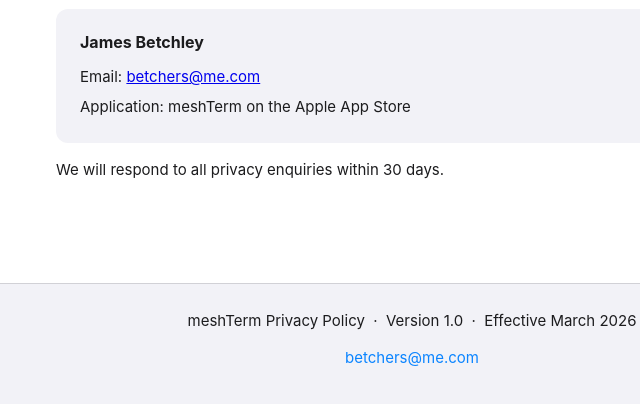
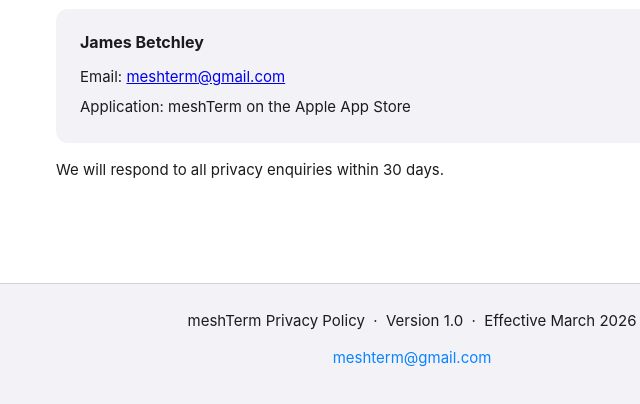
Before and after one commit to JBetchGH/meshTerm-legal, a plain HTML site: page index.html in a window 1280 px wide. Shown: the part 5328-5732 px from the top of the page, 228-868 px from the left. Drawn offline with Linux system fonts and the light colour scheme.

Commit message:
Update index.html

```diff
--- a/index.html
+++ b/index.html
@@ -444,7 +444,7 @@
     or our data practices, please contact us:</p>
     <div class="contact-card">
       <p class="name">James Betchley</p>
-      <p>Email: <a href="mailto:betchers@me.com">betchers@me.com</a></p>
+      <p>Email: <a href="mailto:meshterm@gmail.com">meshterm@gmail.com</a></p>
       <p>Application: meshTerm on the Apple App Store</p>
     </div>
     <p style="margin-top: 14px;">We will respond to all privacy enquiries within 30 days.</p>
@@ -455,7 +455,7 @@
 <footer>
   <p>meshTerm Privacy Policy &nbsp;·&nbsp; Version 1.0 &nbsp;·&nbsp; Effective March 2026</p>
   <p style="margin-top: 6px;">
-    <a href="mailto:betchers@me.com">betchers@me.com</a>
+    <a href="mailto:meshterm@gmail.com">meshterm@gmail.com</a>
   </p>
 </footer>
 
```
